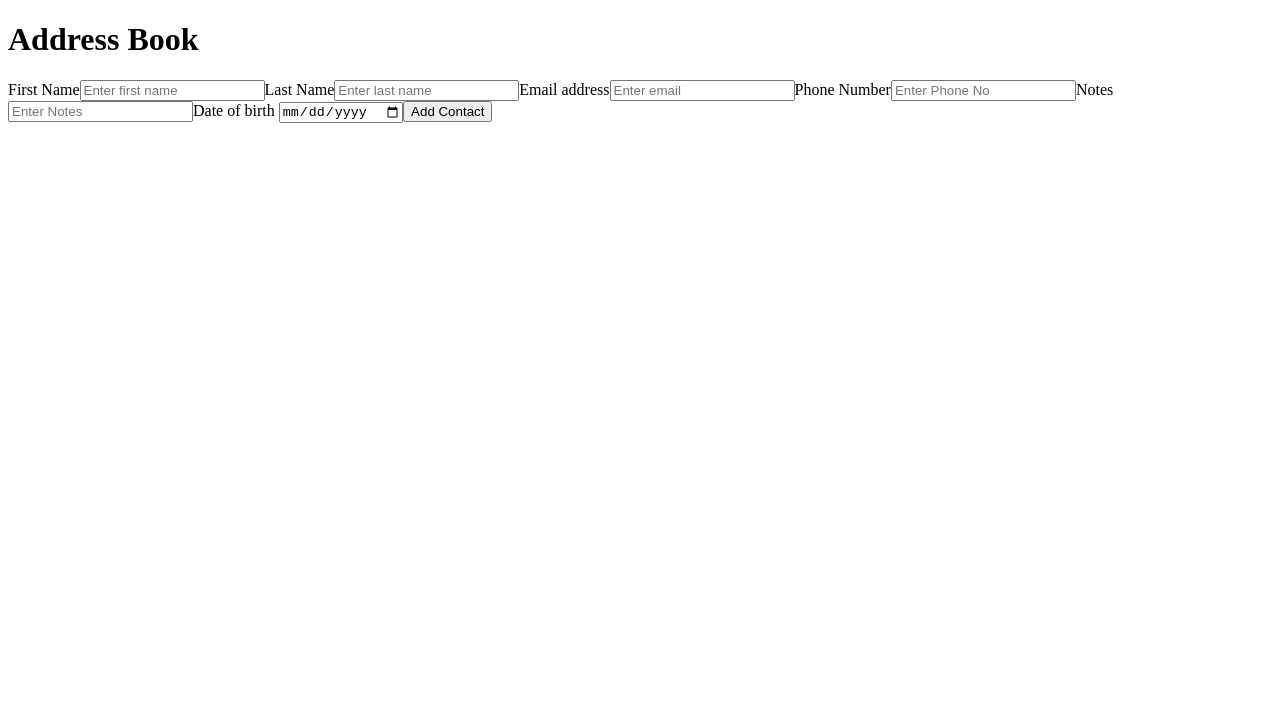
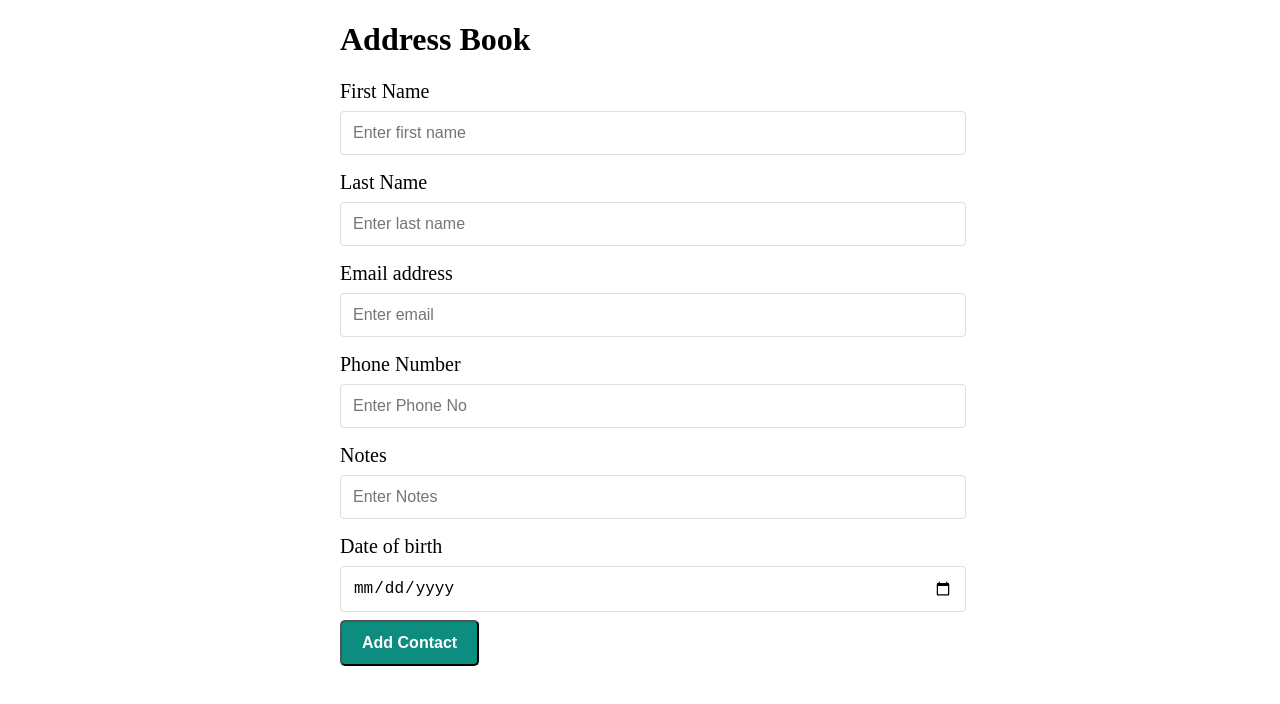
Before and after one commit to HeenaBhansali/Address_book, a Vue app: page / in a window 1280 px wide. Shown: the top 704 px of the page. Built offline with nearby package versions, Linux system fonts and the light colour scheme.

Commit message:
add Styles

```diff
--- a/src/App.vue
+++ b/src/App.vue
@@ -35,3 +35,12 @@ export default {
   }
 }
 </script>
+
+<style scoped>
+#app {
+  padding: 0 1rem;
+  margin-left: auto;
+  margin-right: auto;
+  max-width: 600px;
+}
+</style>
--- a/src/components/AddContact.vue
+++ b/src/components/AddContact.vue
@@ -147,11 +147,35 @@ export default {
 }
 </script>
 <style scoped>
-form {
-  margin-bottom: 2rem;
-}
-
 .error-message {
   color: #d33c40;
 }
+
+label {
+  font-weight: 500;
+  font-size: 1.25rem;
+  display: block;
+  margin: 1rem 0 0.5rem;
+}
+
+input {
+  display: block;
+  border: 1px solid #dedede;
+  border-radius: 4px;
+  padding: 0.75rem;
+  margin-bottom: 0.5rem;
+  font-size: 1rem;
+  width: 100%;
+  max-width: 100%;
+}
+
+button {
+  background: #0d8c80;
+  border-radius: 5px;
+  color: #fff;
+  font-weight: 600;
+  font-size: 1rem;
+  padding: 0.75rem 1.25rem;
+  cursor: pointer;
+}
 </style>
```
